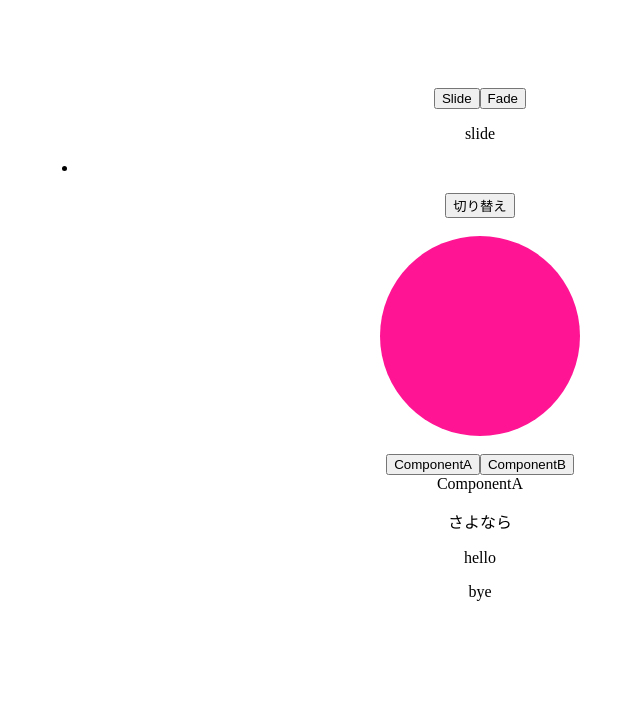
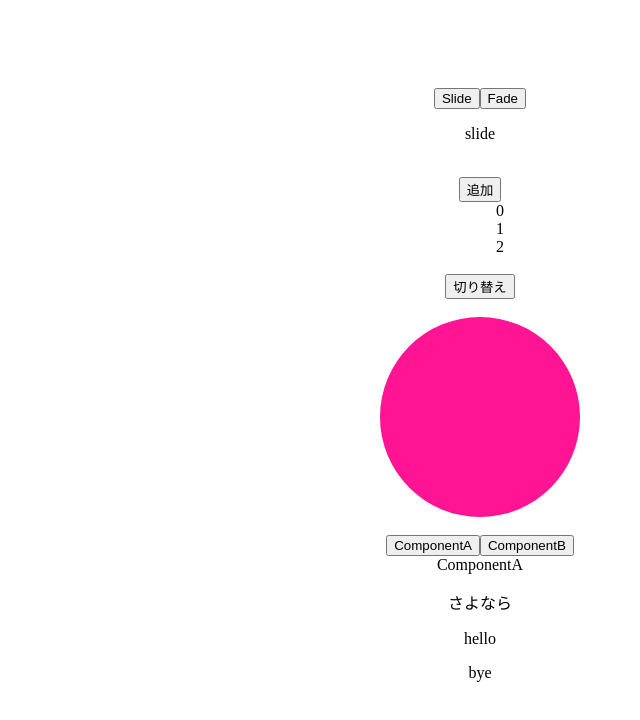
Before and after one commit to kushikushi5969/vuePractice2, a Vue app in the folder vue-practice2/: page / in a window 1280 px wide. Shown: the top 720 px of the page, without its empty margins (160-800 px from the left). Built offline with nearby package versions, Linux system fonts and the light colour scheme.

Commit message:
transition-group

```diff
--- a/vue-practice2/src/App.vue
+++ b/vue-practice2/src/App.vue
@@ -3,9 +3,19 @@
     <button @click="myAnimation = 'slide'">Slide</button>
     <button @click="myAnimation = 'fade'">Fade</button>
     <p>{{ myAnimation}}</p>
-    <ul>
-      <li></li>
+    <br>
+    <button @click="add">追加</button>
+    <ul style="width: 200px; margin: auto">
+      <transition-group name="fade">
+        <li
+          style="cursor: pointer; list-style: none;"
+          v-for="(number, index) in numbers"
+          @click="remove(index)"
+          :key="number"
+        >{{ number }}</li>
+      </transition-group>
     </ul>
+    <br>
     <button @click="show = !show">切り替え</button>
     <br><br>
     <transition
@@ -69,12 +79,24 @@
   },
   data() {
     return {
+      numbers: [0, 1, 2],
+      nextNumber: 3,
       show: true,
       myAnimation: 'slide',
       myComponent: "ComponentA"
     }
   },
   methods: {
+    randomIndex() {
+      return Math.floor(Math.random() * this.numbers.length);
+    },
+    add() {
+      this.numbers.splice(this.randomIndex(), 0, this.nextNumber);
+      this.nextNumber += 1;
+    },
+    remove(index) {
+      this.numbers.splice(index, 1)
+    },
     beforeEnter(el) {
       // 現れる前
       el.style.transform = `scale(0)`
```
